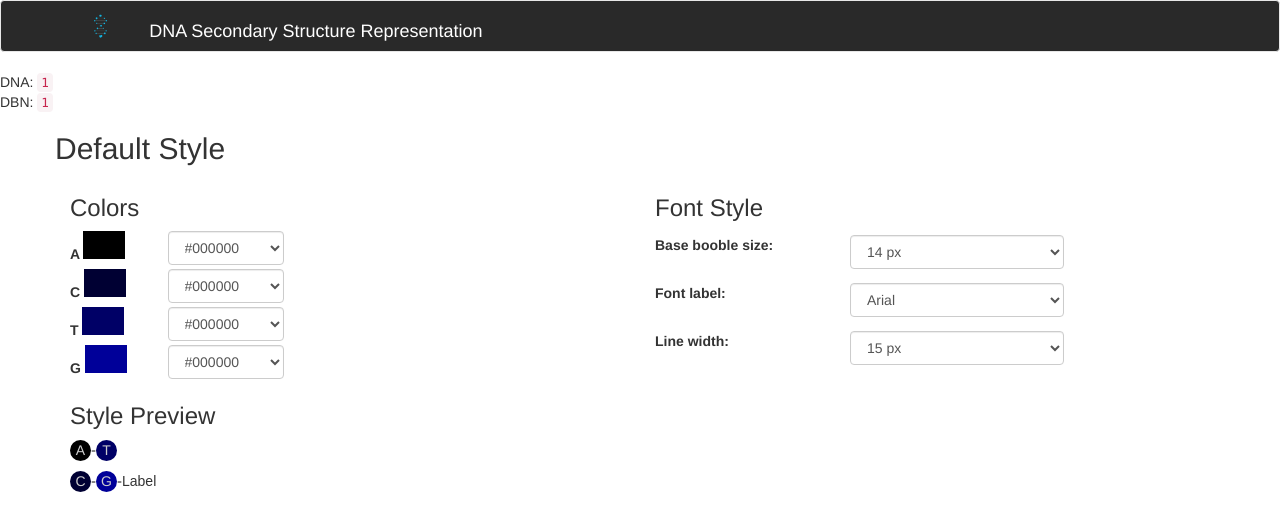
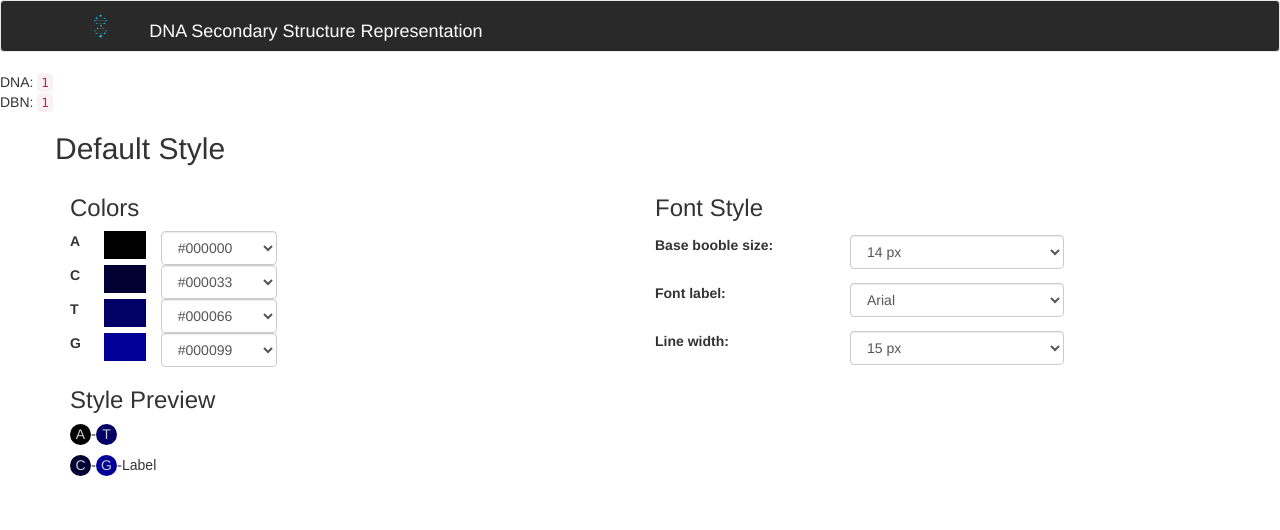
Before and after one commit to guglio/dna-secondary-strucure-representation, a React (Create React App) app: page /1/1 in a window 1280 px wide. Shown: the top 530 px of the page. Built offline with nearby package versions, Linux system fonts and the light colour scheme.

Commit message:
Changed the color preview from span to Col

```diff
--- a/src/GraphStyle.js
+++ b/src/GraphStyle.js
@@ -43,14 +43,15 @@ class GraphStyle extends Component{
       <Grid>
         <Row>
           <h2>Default Style</h2>
-          <Col md={6}>
+          <Col md={6} className="palettePreview">
             <h3>Colors</h3>
             <Row>
-              <Col md={2}>
-                <ControlLabel>A <span className="colorPreview" style={{backgroundColor:'#'+this.state.colorA}}></span></ControlLabel>
+              <Col md={1}>
+                <ControlLabel>A</ControlLabel>
               </Col>
+              <Col md={1} className="colorPreview" style={{backgroundColor:'#'+this.state.colorA}} />
               <Col md={3}>
-                <FormControl componentClass="select" value={this.state.value} onChange={this.handleStyleChange} name="colorA">
+                <FormControl componentClass="select" value={this.state.colorA} onChange={this.handleStyleChange} name="colorA">
                   {boobleColors.map(function(item,index) {
                     return <option value={item} key={index}>{'#'+item}</option>;
                   })}
@@ -58,11 +59,12 @@ class GraphStyle extends Component{
               </Col>
             </Row>
             <Row>
-              <Col md={2}>
-                <ControlLabel>C <span className="colorPreview" style={{backgroundColor:'#'+this.state.colorC}}></span></ControlLabel>
+              <Col md={1}>
+                <ControlLabel>C</ControlLabel>
               </Col>
+              <Col md={1} className="colorPreview" style={{backgroundColor:'#'+this.state.colorC}} />
               <Col md={3}>
-                <FormControl componentClass="select" value={this.state.value} onChange={this.handleStyleChange} name="colorC">
+                <FormControl componentClass="select" value={this.state.colorC} onChange={this.handleStyleChange} name="colorC">
                   {boobleColors.map(function(item,index) {
                     return <option value={item} key={index}>{'#'+item}</option>;
                   })}
@@ -70,11 +72,12 @@ class GraphStyle extends Component{
               </Col>
             </Row>
             <Row>
-              <Col md={2}>
-                <ControlLabel>T <span className="colorPreview" style={{backgroundColor:'#'+this.state.colorT}}></span></ControlLabel>
+              <Col md={1}>
+                <ControlLabel>T</ControlLabel>
               </Col>
+              <Col md={1} className="colorPreview" style={{backgroundColor:'#'+this.state.colorT}} />
               <Col md={3}>
-                <FormControl componentClass="select" value={this.state.value} onChange={this.handleStyleChange} name="colorT">
+                <FormControl componentClass="select" value={this.state.colorT} onChange={this.handleStyleChange} name="colorT">
                   {boobleColors.map(function(item,index) {
                     return <option value={item} key={index}>{'#'+item}</option>;
                   })}
@@ -82,11 +85,12 @@ class GraphStyle extends Component{
               </Col>
             </Row>
             <Row>
-              <Col md={2}>
-                <ControlLabel>G <span className="colorPreview" style={{backgroundColor:'#'+this.state.colorG}}></span></ControlLabel>
+              <Col md={1}>
+                <ControlLabel>G</ControlLabel>
               </Col>
+              <Col md={1} className="colorPreview" style={{backgroundColor:'#'+this.state.colorG}} />
               <Col md={3}>
-                <FormControl componentClass="select" value={this.state.value} onChange={this.handleStyleChange} name="colorG">
+                <FormControl componentClass="select" value={this.state.colorG} onChange={this.handleStyleChange} name="colorG">
                   {boobleColors.map(function(item,index) {
                     return <option value={item} key={index}>{'#'+item}</option>;
                   })}
```
